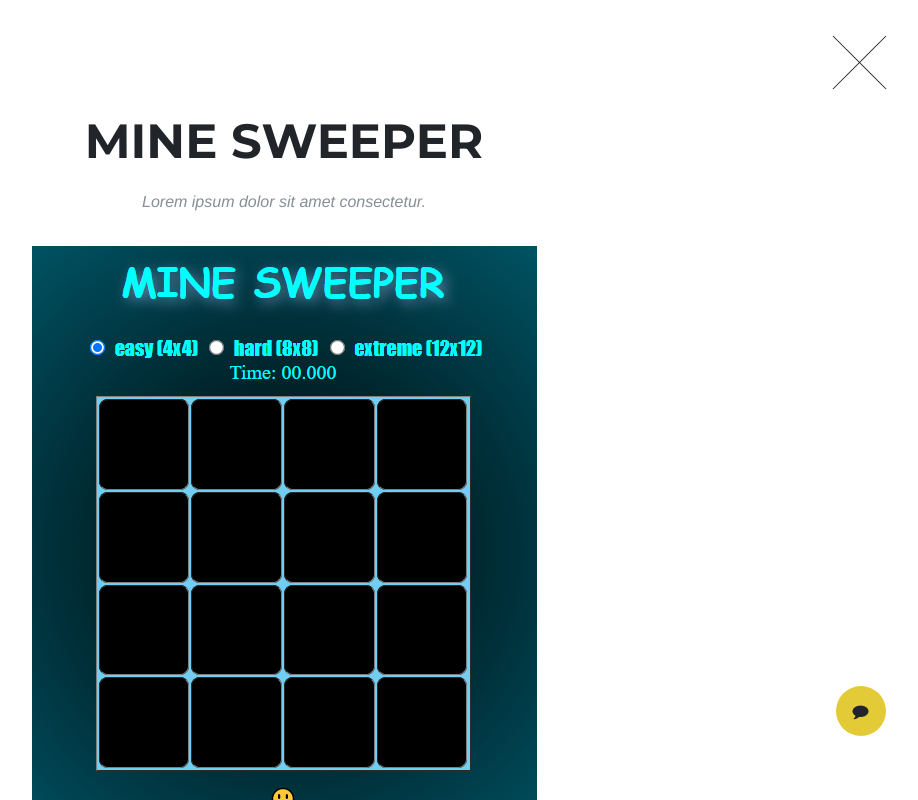
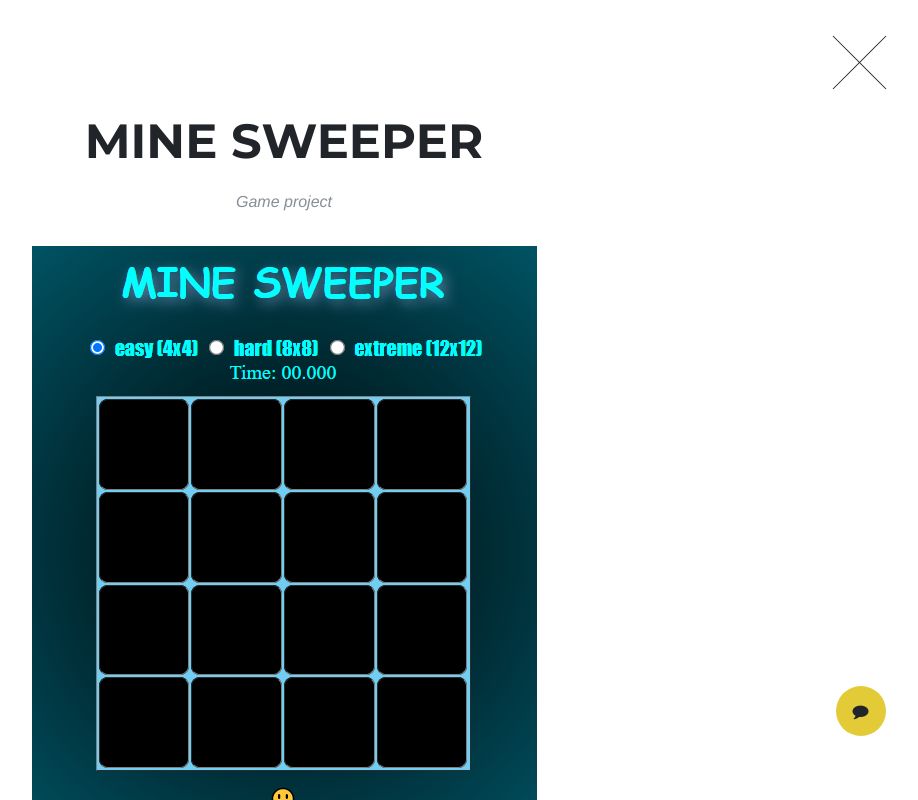
Before and after one commit to LiorLe97/My-gallery-, a plain HTML site: page index.html in a window 1280 px wide. Both pictures are taken after a click on the link 260 px from the left and 2050 px from the top of the page. Shown: the part 1650-2450 px from the top of the page, without its empty margins (356-1274 px from the left). Drawn offline with Linux system fonts and the light colour scheme; grey boxes are pictures that could not be loaded; a web font is replaced by a local one.

```diff
--- a/index.html
+++ b/index.html
@@ -351,7 +351,7 @@
               <div class="modal-body">
                 <!-- Project Details Go Here -->
                 <h2>Mine sweeper</h2>
-                <p class="item-intro text-muted">Lorem ipsum dolor sit amet consectetur.</p>
+                <p class="item-intro text-muted">Game project</p>
                 <img class="img-fluid d-block mx-auto" src="img/mine-sweeper.PNG" alt="">
                 <p>My first sprint project in coding academy</p>
                 <ul class="list-inline">
```
